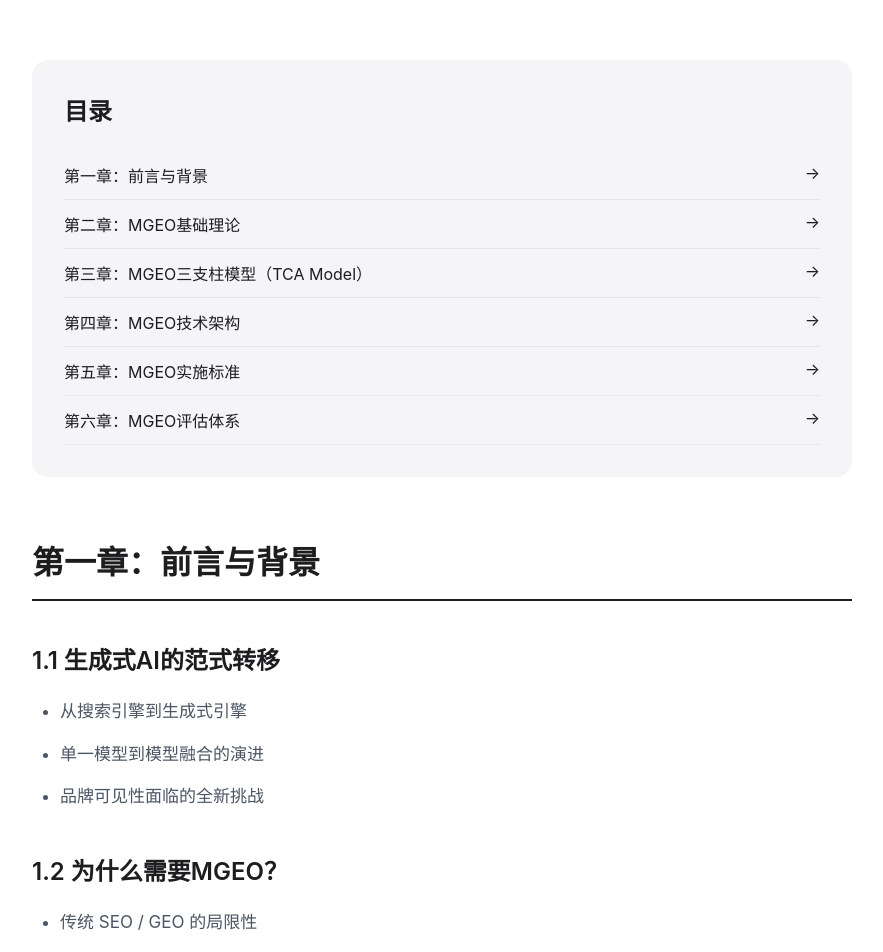
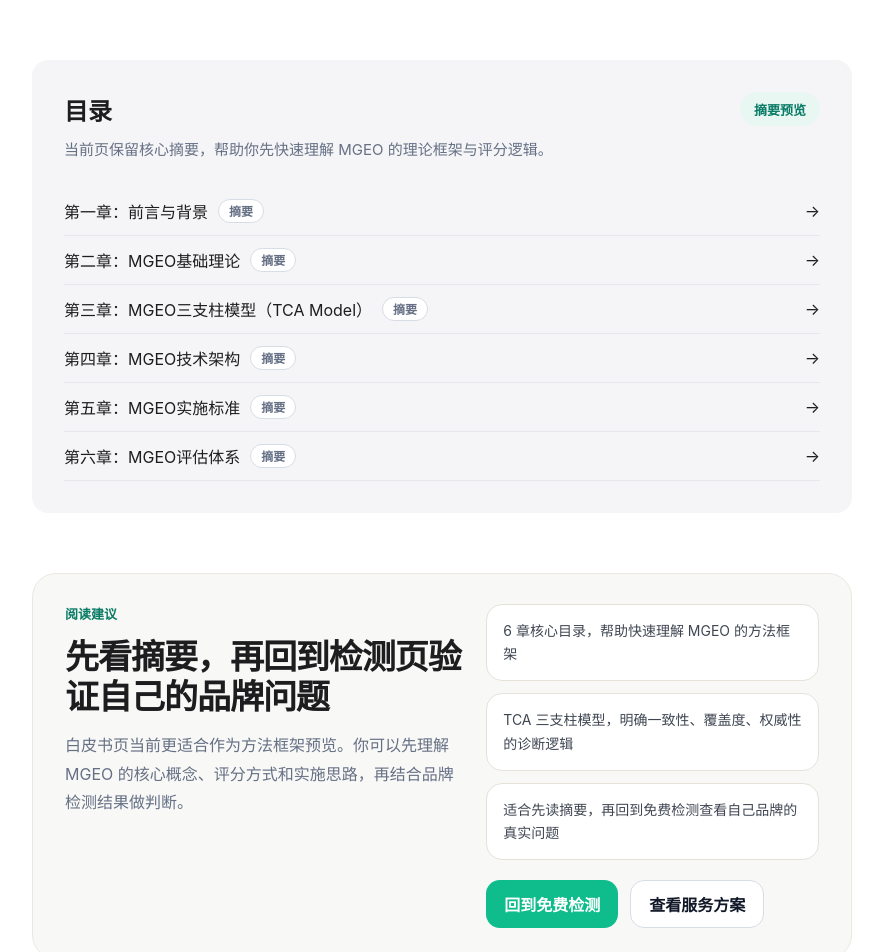
Before and after one commit to DONGLUOJI/mgeo-mvp, a Next.js app: page /whitepaper in a window 1280 px wide. Shown: the part 480-1432 px from the top of the page, without its empty margins (198-1081 px from the left). Built offline with nearby package versions, Linux system fonts and the light colour scheme; no server answers.

Commit message:
refactor: polish marketing messaging

```diff
--- a/src/app/cases/page.tsx
+++ b/src/app/cases/page.tsx
@@ -50,7 +50,7 @@ export default function CasesPage() {
           <div style={styles.sectionCard}>
             <div style={styles.sectionHeader}>
               <h2 style={styles.sectionTitle}>方法论不是抽象概念，而是一条可落地的优化路径</h2>
-              <p style={styles.sectionText}>真实品牌在 AI 搜索中的问题识别、优化动作与结果变化。</p>
+              <p style={styles.sectionText}>围绕典型问题场景，把问题识别、优化动作和结果方向拆成可以理解、可以执行的路径。</p>
             </div>
 
             <div style={styles.caseGrid}>
@@ -93,7 +93,7 @@ export default function CasesPage() {
           <div style={styles.ctaCard}>
             <div>
               <h2 style={styles.ctaTitle}>想看看你的品牌属于哪种情况？</h2>
-              <p style={styles.ctaText}>先做一次免费检测，再决定更适合从一致性、覆盖度还是权威性开始补。</p>
+              <p style={styles.ctaText}>先做一次免费检测，再判断当前更应该先补一致性、覆盖度还是权威性。</p>
             </div>
             <div style={styles.ctaActions}>
               <Link href="/#detector" style={styles.ctaPrimary}>
--- a/src/app/login/page.tsx
+++ b/src/app/login/page.tsx
@@ -16,9 +16,9 @@ export default async function LoginPage() {
       <main style={styles.page}>
         <section style={styles.card}>
           <span style={styles.badge}>邮箱登录</span>
-          <h1 style={styles.title}>继续进入 MGEO 内部工作台</h1>
+          <h1 style={styles.title}>登录 MGEO 账户</h1>
           <p style={styles.text}>
-            输入邮箱即可登录并进入工作台，继续查看客户、任务、检测历史与服务状态。
+            登录后可继续查看检测历史、品牌资料、排名变化与服务进度，把一次检测延续成长期监测与优化流程。
           </p>
           <LoginForm />
         </section>
--- a/src/app/whitepaper/page.tsx
+++ b/src/app/whitepaper/page.tsx
@@ -16,6 +16,12 @@ const toc = [
   { id: "ch6", title: "第六章：MGEO评估体系" },
 ];
 
+const previewPoints = [
+  "6 章核心目录，帮助快速理解 MGEO 的方法框架",
+  "TCA 三支柱模型，明确一致性、覆盖度、权威性的诊断逻辑",
+  "适合先读摘要，再回到免费检测查看自己品牌的真实问题",
+];
+
 export default function WhitepaperPage() {
   return (
     <SiteShell current="/whitepaper" hideFooter>
@@ -30,12 +36,21 @@ export default function WhitepaperPage() {
 
         <div style={styles.mainContent}>
           <section style={styles.toc}>
-            <h2 style={styles.tocTitle}>目录</h2>
+            <div style={styles.tocHead}>
+              <div>
+                <h2 style={styles.tocTitle}>目录</h2>
+                <p style={styles.tocText}>当前页保留核心摘要，帮助你先快速理解 MGEO 的理论框架与评分逻辑。</p>
+              </div>
+              <span style={styles.previewBadge}>摘要预览</span>
+            </div>
             <ul style={styles.tocList}>
               {toc.map((item) => (
                 <li key={item.id} style={styles.tocItem}>
                   <a href={`#${item.id}`} style={styles.tocLink}>
-                    <span>{item.title}</span>
+                    <span style={styles.tocTitleRow}>
+                      <span>{item.title}</span>
+                      <span style={styles.summaryPill}>摘要</span>
+                    </span>
                     <span>→</span>
                   </a>
                 </li>
@@ -43,8 +58,36 @@ export default function WhitepaperPage() {
             </ul>
           </section>
 
+          <section style={styles.previewPanel}>
+            <div style={styles.previewCopy}>
+              <div style={styles.previewEyebrow}>阅读建议</div>
+              <h2 style={styles.previewTitle}>先看摘要，再回到检测页验证自己的品牌问题</h2>
+              <p style={styles.previewText}>
+                白皮书页当前更适合作为方法框架预览。你可以先理解 MGEO 的核心概念、评分方式和实施思路，再结合品牌检测结果做判断。
+              </p>
+            </div>
+            <div style={styles.previewMeta}>
+              {previewPoints.map((point) => (
+                <div key={point} style={styles.previewItem}>
+                  {point}
+                </div>
+              ))}
+              <div style={styles.previewActions}>
+                <Link href="/#detector" style={styles.previewPrimary}>
+                  回到免费检测
+                </Link>
+                <Link href="/pricing" style={styles.previewSecondary}>
+                  查看服务方案
+                </Link>
+              </div>
+            </div>
+          </section>
+
           <section id="ch1" style={styles.chapter}>
-            <h2 style={styles.chapterTitle}>第一章：前言与背景</h2>
+            <h2 style={styles.chapterTitle}>
+              第一章：前言与背景
+              <span style={styles.chapterBadge}>摘要</span>
+            </h2>
             <h3 style={styles.chapterSubtitle}>1.1 生成式AI的范式转移</h3>
             <ul style={styles.list}>
               <li style={styles.listItem}>从搜索引擎到生成式引擎</li>
@@ -60,7 +103,10 @@ export default function WhitepaperPage() {
           </section>
 
           <section id="ch2" style={styles.chapter}>
-            <h2 style={styles.chapterTitle}>第二章：MGEO基础理论</h2>
+            <h2 style={styles.chapterTitle}>
+              第二章：MGEO基础理论
+              <span style={styles.chapterBadge}>摘要</span>
+            </h2>
             <h3 style={styles.chapterSubtitle}>2.1 核心定义</h3>
             <div style={styles.quoteBox}>
               <p style={styles.quoteText}>
@@ -102,7 +148,10 @@ export default function WhitepaperPage() {
           </section>
 
           <section id="ch3" style={styles.chapter}>
-            <h2 style={styles.chapterTitle}>第三章：MGEO三支柱模型（TCA Model）</h2>
+            <h2 style={styles.chapterTitle}>
+              第三章：MGEO三支柱模型（TCA Model）
+              <span style={styles.chapterBadge}>摘要</span>
+            </h2>
             <h3 style={styles.chapterSubtitle}>3.1 Consistency（一致性）</h3>
             <p style={styles.paragraph}>定义：品牌信息在不同 AI 模型中的描述统一度。</p>
             <h3 style={styles.chapterSubtitle}>3.2 Coverage（覆盖度）</h3>
@@ -112,7 +161,10 @@ export default function WhitepaperPage() {
           </section>
 
           <section id="ch4" style={styles.chapter}>
-            <h2 style={styles.chapterTitle}>第四章：MGEO技术架构</h2>
+            <h2 style={styles.chapterTitle}>
+              第四章：MGEO技术架构
+              <span style={styles.chapterBadge}>摘要</span>
+            </h2>
             <ul style={styles.list}>
               <li style={styles.listItem}>多模型监测体系：主流模型 API 接入、实时查询与结果抓取、结构化数据存储与分析。</li>
               <li style={styles.listItem}>一致性分析引擎：NLP 语义相似度计算、实体识别与对齐、冲突检测与预警。</li>
@@ -121,7 +173,10 @@ export default function WhitepaperPage() {
           </section>
 
           <section id="ch5" style={styles.chapter}>
-            <h2 style={styles.chapterTitle}>第五章：MGEO实施标准</h2>
+            <h2 style={styles.chapterTitle}>
+              第五章：MGEO实施标准
+              <span style={styles.chapterBadge}>摘要</span>
+            </h2>
             <h3 style={styles.chapterSubtitle}>5.1 MGEO成熟度等级</h3>
             <table style={styles.table}>
               <thead>
@@ -156,7 +211,10 @@ export default function WhitepaperPage() {
           </section>
 
           <section id="ch6" style={styles.chapter}>
-            <h2 style={styles.chapterTitle}>第六章：MGEO评估体系</h2>
+            <h2 style={styles.chapterTitle}>
+              第六章：MGEO评估体系
+              <span style={styles.chapterBadge}>摘要</span>
+            </h2>
             <h3 style={styles.chapterSubtitle}>6.1 MGEO Score（综合评分）</h3>
             <div style={styles.formula}>MGEO Score = (Consistency × 0.4) + (Coverage × 0.3) + (Authority × 0.3)</div>
             <p style={styles.paragraph}>满分 100 分，合格线 60 分，优秀线 80 分。它不是单看“是否被提及”，而是把品牌在模型里的稳定理解与推荐基础一起考虑。</p>
@@ -229,11 +287,37 @@ const styles: Record<string, React.CSSProperties> = {
     padding: 32,
     marginBottom: 60,
   },
+  tocHead: {
+    display: "flex",
+    alignItems: "flex-start",
+    justifyContent: "space-between",
+    gap: 18,
+    flexWrap: "wrap",
+  },
   tocTitle: {
     fontSize: 24,
     fontWeight: 600,
     margin: 0,
     color: "#1d1d1f",
+  },
+  tocText: {
+    margin: "10px 0 0",
+    maxWidth: 560,
+    color: "#667085",
+    fontSize: 15,
+    lineHeight: 1.7,
+  },
+  previewBadge: {
+    display: "inline-flex",
+    alignItems: "center",
+    justifyContent: "center",
+    minHeight: 34,
+    padding: "0 14px",
+    borderRadius: 999,
+    background: "#e9f7f3",
+    color: "#0a7c66",
+    fontWeight: 700,
+    fontSize: 13,
   },
   tocList: {
     listStyle: "none",
@@ -250,17 +334,132 @@ const styles: Record<string, React.CSSProperties> = {
     textDecoration: "none",
     display: "flex",
     justifyContent: "space-between",
+    alignItems: "center",
+    gap: 16,
+  },
+  tocTitleRow: {
+    display: "inline-flex",
+    alignItems: "center",
+    gap: 10,
+    flexWrap: "wrap",
+  },
+  summaryPill: {
+    display: "inline-flex",
+    alignItems: "center",
+    justifyContent: "center",
+    minHeight: 24,
+    padding: "0 10px",
+    borderRadius: 999,
+    background: "#ffffff",
+    border: "1px solid #d7dde5",
+    color: "#667085",
+    fontSize: 12,
+    fontWeight: 700,
+  },
+  previewPanel: {
+    display: "grid",
+    gridTemplateColumns: "1.2fr 1fr",
+    gap: 22,
+    padding: "30px 32px",
+    borderRadius: 24,
+    background: "#f8f8f6",
+    border: "1px solid #ece8df",
+    marginBottom: 60,
+  },
+  previewCopy: {
+    display: "grid",
+    alignContent: "start",
+    gap: 14,
+  },
+  previewEyebrow: {
+    fontSize: 13,
+    fontWeight: 700,
+    color: "#0a7c66",
+  },
+  previewTitle: {
+    margin: 0,
+    fontSize: 34,
+    lineHeight: 1.18,
+    color: "#1d1d1f",
+    letterSpacing: "-0.03em",
+  },
+  previewText: {
+    margin: 0,
+    fontSize: 16,
+    lineHeight: 1.8,
+    color: "#667085",
+  },
+  previewMeta: {
+    display: "grid",
+    gap: 12,
+    alignContent: "start",
+  },
+  previewItem: {
+    padding: "14px 16px",
+    borderRadius: 16,
+    background: "#ffffff",
+    border: "1px solid #e7e2d9",
+    color: "#3f4652",
+    fontSize: 14,
+    lineHeight: 1.7,
+  },
+  previewActions: {
+    display: "flex",
+    gap: 12,
+    flexWrap: "wrap",
+    marginTop: 8,
+  },
+  previewPrimary: {
+    display: "inline-flex",
+    alignItems: "center",
+    justifyContent: "center",
+    minHeight: 48,
+    padding: "0 18px",
+    borderRadius: 14,
+    background: "#0fbc8c",
+    color: "#ffffff",
+    textDecoration: "none",
+    fontWeight: 700,
+  },
+  previewSecondary: {
+    display: "inline-flex",
+    alignItems: "center",
+    justifyContent: "center",
+    minHeight: 48,
+    padding: "0 18px",
+    borderRadius: 14,
+    background: "#ffffff",
+    color: "#111827",
+    textDecoration: "none",
+    fontWeight: 700,
+    border: "1px solid #d7dde5",
   },
   chapter: {
     marginBottom: 80,
   },
   chapterTitle: {
+    display: "flex",
+    alignItems: "center",
+    gap: 12,
+    flexWrap: "wrap",
     fontSize: 32,
     fontWeight: 700,
     color: "#1d1d1f",
     margin: 0,
     paddingBottom: 16,
     borderBottom: "2px solid #1d1d1f",
+  },
+  chapterBadge: {
+    display: "inline-flex",
+    alignItems: "center",
+    justifyContent: "center",
+    minHeight: 28,
+    padding: "0 12px",
+    borderRadius: 999,
+    background: "#eef3f8",
+    color: "#455468",
+    fontSize: 12,
+    fontWeight: 700,
   },
   chapterSubtitle: {
     fontSize: 24,
--- a/src/components/marketing/SiteShell.tsx
+++ b/src/components/marketing/SiteShell.tsx
@@ -4,7 +4,7 @@ import type { ReactNode } from "react";
 export const MARKETING_NAV_ITEMS = [
   { href: "/ranking", label: "排名" },
   { href: "/pricing", label: "服务方案" },
-  { href: "/cases", label: "案例成果" },
+  { href: "/cases", label: "方法与效果" },
   { href: "/#contact", label: "联系我们" },
   { href: "/whitepaper", label: "MGEO白皮书" },
 ];
@@ -80,7 +80,7 @@ export function SiteShell({
                 服务方案
               </Link>
               <Link href="/cases" style={styles.footerLink}>
-                案例成果
+                方法与效果
               </Link>
               <Link href="/ranking" style={styles.footerLink}>
                 排名
```
